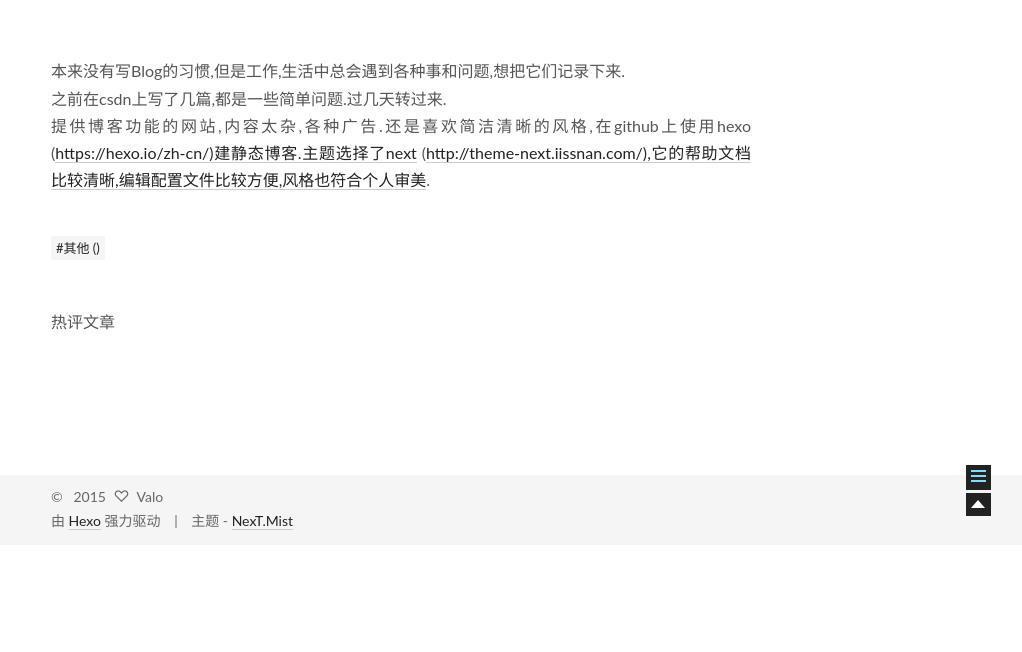
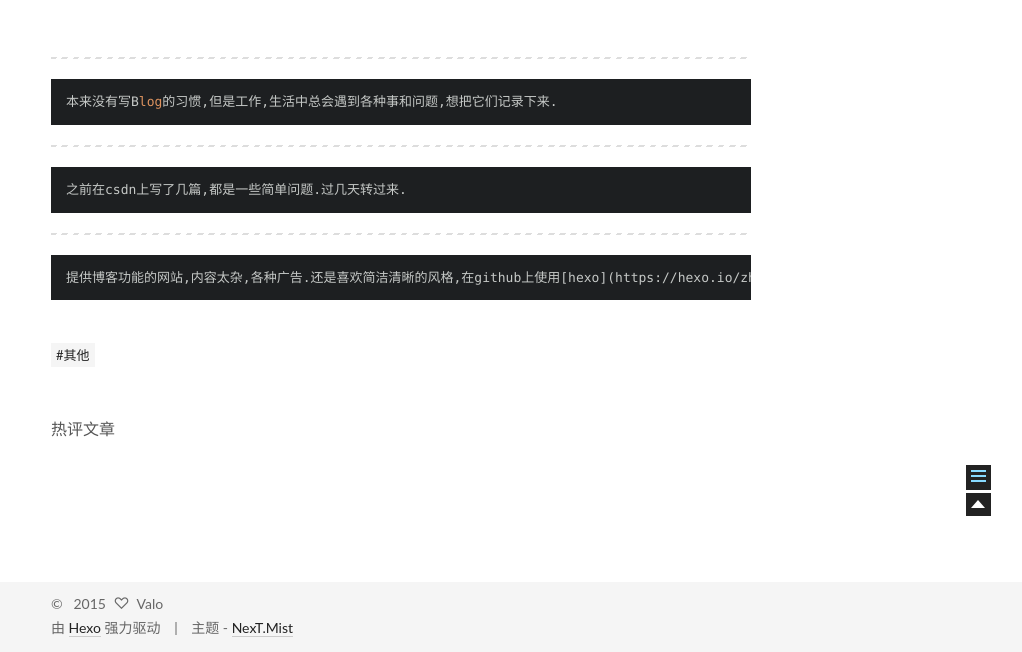
Before and after one commit to pozi119/pozi119.github.io, a plain HTML site: page 2015/08/17/Hello-hexo/index.html in a window 1280 px wide. Shown: the part 265-917 px from the top of the page, without its empty margins (239-1261 px from the left). Before the commit the page ends 810 px from the top, so only its background shows below. Drawn offline with Linux system fonts and the light colour scheme; a script that the page names is missing.

Commit message:
Site updated: 2015-08-17 23:01:17

```diff
--- a/2015/08/17/Hello-hexo/index.html
+++ b/2015/08/17/Hello-hexo/index.html
@@ -28,7 +28,7 @@
 
 
 
-  <meta name="keywords" content="其他 ()," />
+  <meta name="keywords" content="其他," />
 
 
 
@@ -37,16 +37,28 @@
   <link rel="shorticon icon" type="image/x-icon" href="/favicon.ico?v=0.4.5.1" />
 
 
-<meta name="description" content="本来没有写Blog的习惯,但是工作,生活中总会遇到各种事和问题,想把它们记录下来.  之前在csdn上写了几篇,都是一些简单问题.过几天转过来.  提供博客功能的网站,内容太杂,各种广告.还是喜欢简洁清晰的风格,在github上使用hexo (https://hexo.io/zh-cn/)建静态博客.主题选择了next (http://theme-next.iissnan.com/),它的帮助文档">
+<meta name="description" content="本来没有写Blog的习惯,但是工作,生活中总会遇到各种事和问题,想把它们记录下来.
+
+之前在csdn上写了几篇,都是一些简单问题.过几天转过来.
+
+提供博客功能的网站,内容太杂,各种广告.还是喜欢简洁清晰的风格,在github上使用[hexo](https://hexo.io/zh-cn/ &quot;hexo&quot;)建静态博客.主题选择了[next](http://theme-next.iissnan.com">
 <meta property="og:type" content="article">
 <meta property="og:title" content="Hello,hexo">
 <meta property="og:url" content="http://yoursite.com/2015/08/17/Hello-hexo/index.html">
 <meta property="og:site_name" content="Valo's Blog">
-<meta property="og:description" content="本来没有写Blog的习惯,但是工作,生活中总会遇到各种事和问题,想把它们记录下来.  之前在csdn上写了几篇,都是一些简单问题.过几天转过来.  提供博客功能的网站,内容太杂,各种广告.还是喜欢简洁清晰的风格,在github上使用hexo (https://hexo.io/zh-cn/)建静态博客.主题选择了next (http://theme-next.iissnan.com/),它的帮助文档">
-<meta property="og:updated_time" content="2015-08-17T14:55:32.000Z">
+<meta property="og:description" content="本来没有写Blog的习惯,但是工作,生活中总会遇到各种事和问题,想把它们记录下来.
+
+之前在csdn上写了几篇,都是一些简单问题.过几天转过来.
+
+提供博客功能的网站,内容太杂,各种广告.还是喜欢简洁清晰的风格,在github上使用[hexo](https://hexo.io/zh-cn/ &quot;hexo&quot;)建静态博客.主题选择了[next](http://theme-next.iissnan.com">
+<meta property="og:updated_time" content="2015-08-17T15:00:56.000Z">
 <meta name="twitter:card" content="summary">
 <meta name="twitter:title" content="Hello,hexo">
-<meta name="twitter:description" content="本来没有写Blog的习惯,但是工作,生活中总会遇到各种事和问题,想把它们记录下来.  之前在csdn上写了几篇,都是一些简单问题.过几天转过来.  提供博客功能的网站,内容太杂,各种广告.还是喜欢简洁清晰的风格,在github上使用hexo (https://hexo.io/zh-cn/)建静态博客.主题选择了next (http://theme-next.iissnan.com/),它的帮助文档">
+<meta name="twitter:description" content="本来没有写Blog的习惯,但是工作,生活中总会遇到各种事和问题,想把它们记录下来.
+
+之前在csdn上写了几篇,都是一些简单问题.过几天转过来.
+
+提供博客功能的网站,内容太杂,各种广告.还是喜欢简洁清晰的风格,在github上使用[hexo](https://hexo.io/zh-cn/ &quot;hexo&quot;)建静态博客.主题选择了[next](http://theme-next.iissnan.com">
 
 
 <script type="text/javascript" id="hexo.configuration">
@@ -215,8 +227,13 @@
 
 
 
-        <span itemprop="articleBody"><p>  本来没有写Blog的习惯,但是工作,生活中总会遇到各种事和问题,想把它们记录下来.<br>  之前在csdn上写了几篇,都是一些简单问题.过几天转过来.<br>  提供博客功能的网站,内容太杂,各种广告.还是喜欢简洁清晰的风格,在github上使用hexo (<a href="https://hexo.io/zh-cn/)建静态博客.主题选择了next" target="_blank" rel="external">https://hexo.io/zh-cn/)建静态博客.主题选择了next</a> (<a href="http://theme-next.iissnan.com/),它的帮助文档比较清晰,编辑配置文件比较方便,风格也符合个人审美" target="_blank" rel="external">http://theme-next.iissnan.com/),它的帮助文档比较清晰,编辑配置文件比较方便,风格也符合个人审美</a>.</p>
-</span>
+        <span itemprop="articleBody"><hr>
+<pre><code>本来没有写B<span class="built_in">log</span>的习惯,但是工作,生活中总会遇到各种事和问题,想把它们记录下来.
+</code></pre><hr>
+<pre><code>之前在csdn上写了几篇,都是一些简单问题.过几天转过来.
+</code></pre><hr>
+<pre><code>提供博客功能的网站,内容太杂,各种广告.还是喜欢简洁清晰的风格,在github上使用[<span class="link_label">hexo</span>](<span class="link_url">https://hexo.io/zh-cn/ "hexo"</span>)建静态博客.主题选择了[<span class="link_label">next</span>](<span class="link_url">http://theme-next.iissnan.com/ "next"</span>),它的帮助文档比较清晰,编辑配置文件比较方便,风格也符合个人审美.
+</code></pre></span>
 
     </div>
 
@@ -224,7 +241,7 @@
 
         <div class="post-tags">
 
-            <a href="/tags/其他/" rel="tag">#其他 ()</a>
+            <a href="/tags/其他/" rel="tag">#其他</a>
 
         </div>
 
--- a/css/main.css
+++ b/css/main.css
@@ -1058,7 +1058,7 @@ body {
   width: 4px;
   height: 4px;
   border-radius: 50%;
-  background: #69c61f;
+  background: #14a139;
 }
 .sidebar-nav {
   margin: 0;
```
Also changed, not shown: index.html (+7 -2 lines), tags/index.html (+1 -1 lines), tags/其他/index.html (+2 -2 lines).
